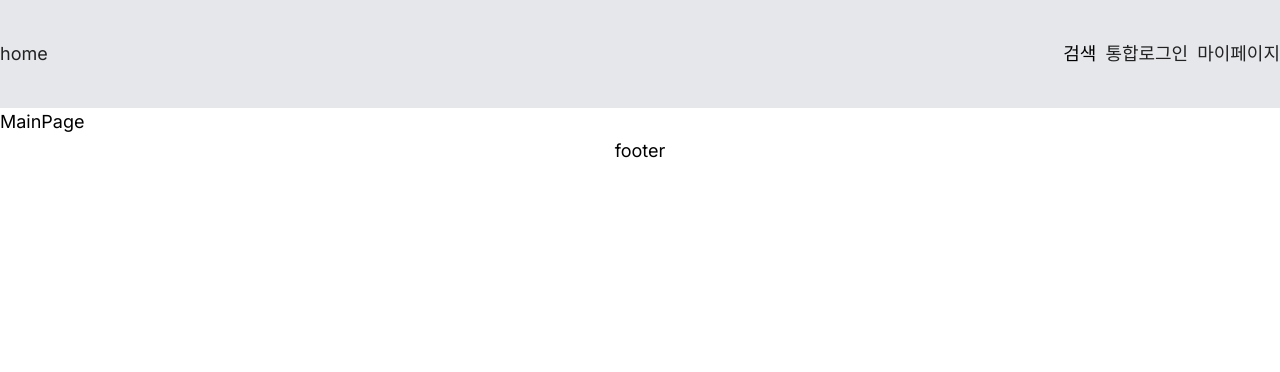
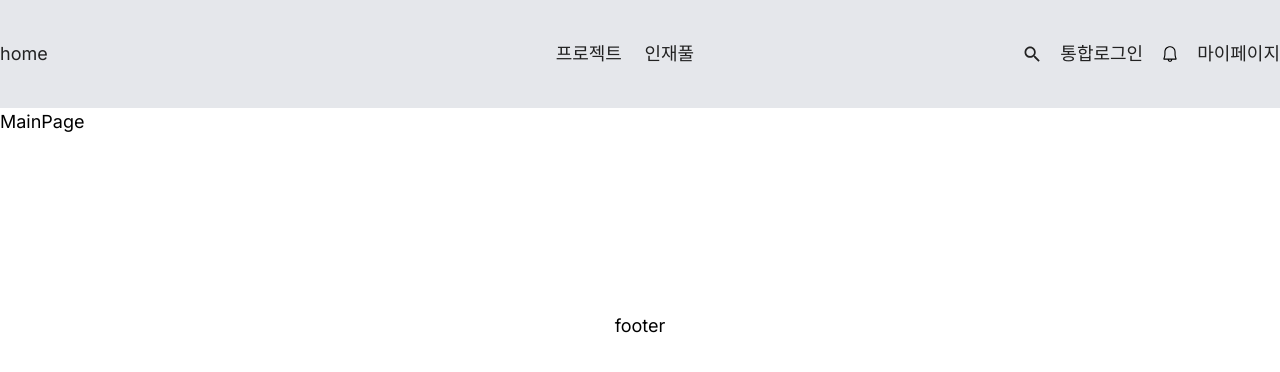
Before and after one commit to jjuhee/develofarm, a Next.js app: page / in a window 1280 px wide. Shown: the top 372 px of the page. Built offline with nearby package versions, Linux system fonts and the light colour scheme.

Commit message:
[modify] 전체 레이아웃 수정

```diff
--- /dev/null
+++ b/src/app/(providers)/(private)/_components/Footer.tsx
@@ -0,0 +1,13 @@
+import React from "react"
+
+const Footer = () => {
+  return (
+    <div className="flex w-full h-[100px]">
+      <div className="flex justify-center items-center w-[1440px] my-0 mx-auto">
+        <h3>footer</h3>
+      </div>
+    </div>
+  )
+}
+
+export default Footer
--- a/src/app/(providers)/_components/Header.tsx
+++ b/src/app/(providers)/(private)/_components/Header.tsx
@@ -1,16 +1,13 @@
 import Link from "next/link"
 import React from "react"
+import { IoMdSearch } from "react-icons/io"
+import { VscBell } from "react-icons/vsc"
 
 const Header = () => {
   return (
     <div className="flex w-full bg-gray-200">
       <div className="flex justify-between items-center w-[1440px] h-[108px] my-0 mx-auto">
         <Link href={"/"}>home</Link>
-        <nav className="flex items-center  gap-2">
-          <h3>검색</h3>
-          <Link href={"/login"}>통합로그인</Link>
-          <Link href={"/profile"}>마이페이지</Link>
-        </nav>
       </div>
     </div>
   )
--- /dev/null
+++ b/src/app/(providers)/(private)/search/page.tsx
@@ -0,0 +1,7 @@
+import React from "react"
+
+const SearchPage = () => {
+  return <div>SearchPage</div>
+}
+
+export default SearchPage
--- a/src/app/(providers)/_components/Footer.tsx
+++ b/src/app/(providers)/(public)/_components/Footer.tsx
@@ -1,13 +1,13 @@
-import React from "react";
+import React from "react"
 
 const Footer = () => {
   return (
-    <div className="flex w-full">
+    <div className="flex w-full h-[380px]">
       <div className="flex justify-center items-center w-[1440px] my-0 mx-auto">
         <h3>footer</h3>
       </div>
     </div>
-  );
-};
+  )
+}
 
-export default Footer;
+export default Footer
--- /dev/null
+++ b/src/app/(providers)/(public)/_components/Header.tsx
@@ -0,0 +1,30 @@
+import Link from "next/link"
+import React from "react"
+import { IoMdSearch } from "react-icons/io"
+import { VscBell } from "react-icons/vsc"
+
+const Header = () => {
+  return (
+    <div className="flex w-full bg-gray-200">
+      <div className="flex justify-between items-center w-[1440px] h-[108px] my-0 mx-auto">
+        <Link href={"/"}>home</Link>
+        <nav className="flex items-center gap-5 ml-40">
+          <Link href={"/projects"}>프로젝트</Link>
+          <Link href={"/members"}>인재풀</Link>
+        </nav>
+        <nav className="flex items-center  gap-4">
+          <Link href={"/search"} className="text-lg">
+            <IoMdSearch />
+          </Link>
+          <Link href={"/signin"}>통합로그인</Link>
+          <span className="text-md">
+            <VscBell />
+          </span>
+          <Link href={"/profile"}>마이페이지</Link>
+        </nav>
+      </div>
+    </div>
+  )
+}
+
+export default Header
--- /dev/null
+++ b/src/app/(providers)/(public)/layout.tsx
@@ -0,0 +1,17 @@
+import { PropsWithChildren } from "react"
+import Header from "@/app/(providers)/(public)/_components/Header"
+import Footer from "@/app/(providers)/(public)/_components/Footer"
+
+function ProvidersLayout({ children }: PropsWithChildren<{}>) {
+  return (
+    <>
+      <Header />
+      <div className="flex w-full">
+        <div className="flex flex-col w-[1440px] my-0 mx-auto">{children}</div>
+      </div>
+      <Footer />
+    </>
+  )
+}
+
+export default ProvidersLayout
--- a/src/app/layout.tsx
+++ b/src/app/layout.tsx
@@ -1,6 +1,7 @@
 import type { Metadata } from "next"
 import { Inter } from "next/font/google"
 import "./globals.css"
+import Provider from "./provider"
 
 const inter = Inter({ subsets: ["latin"] })
 
@@ -17,7 +18,9 @@ export default function RootLayout({
   return (
     <html lang="en">
       <body className={inter.className}>
-        <div className="flex flex-col">{children}</div>
+        <Provider>
+          <div className="flex flex-col">{children}</div>
+        </Provider>
       </body>
     </html>
   )
```
Also changed, not shown: src/app/(providers)/(private)/layout.tsx (renamed from src/app/(providers)/layout.tsx, +4 -5 lines), src/app/(providers)/(private)/signin/page.tsx (renamed from src/app/(providers)/(public)/login/page.tsx).
